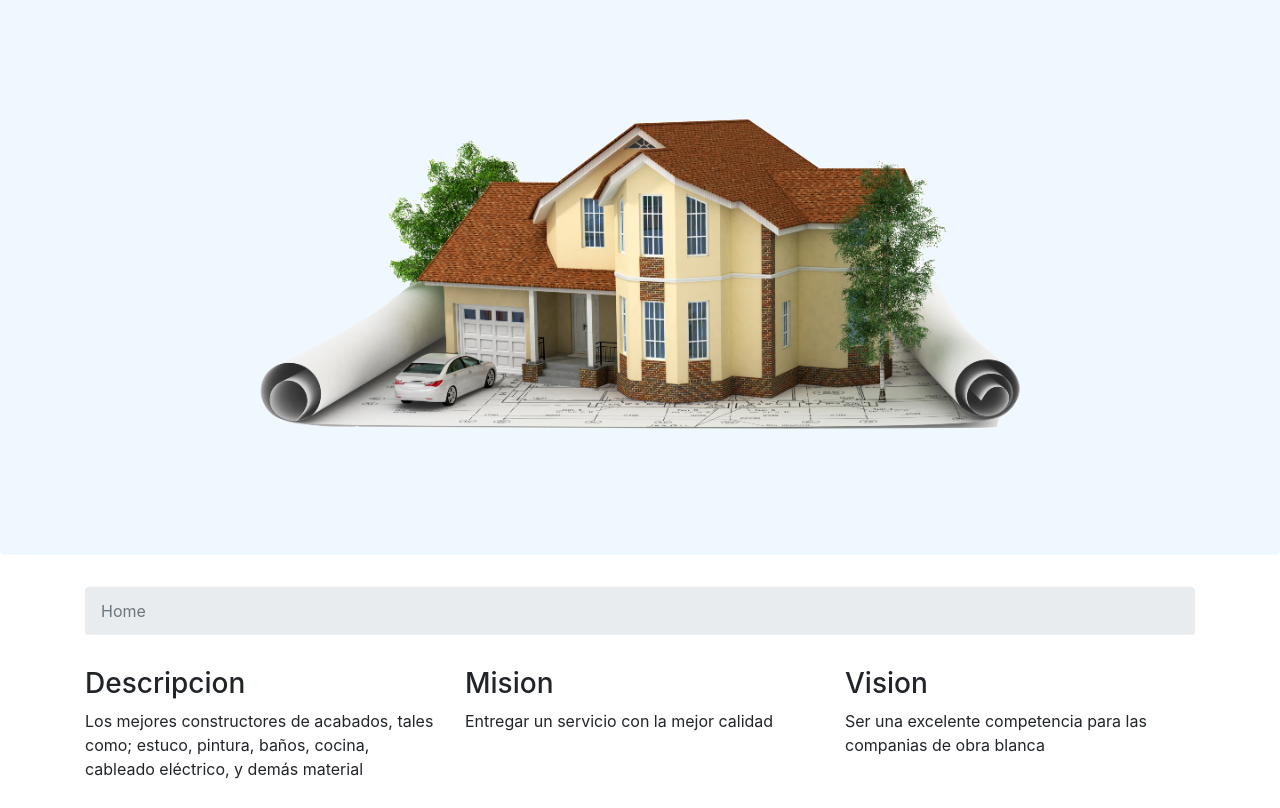
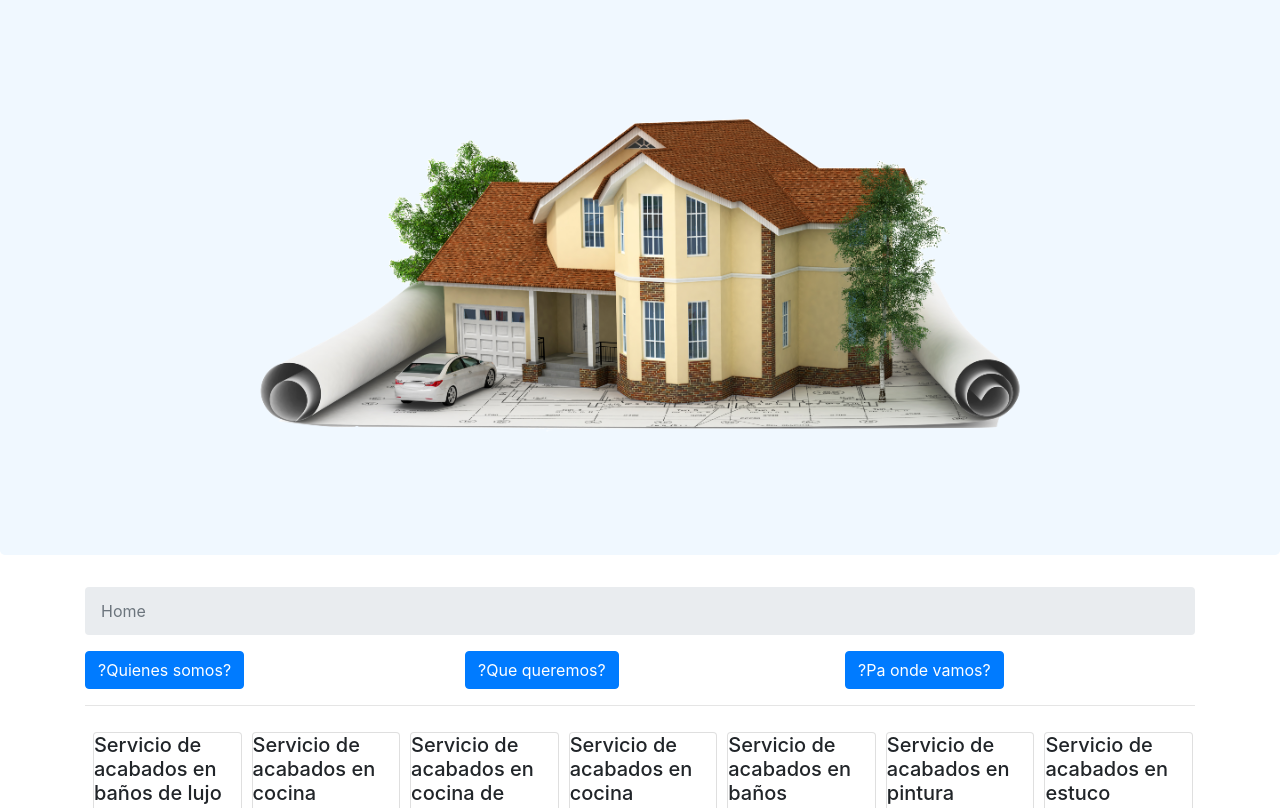
Before and after one commit to catwilo/Web, a website: page index.html in a window 1280 px wide. Shown: the part 134-942 px from the top of the page. Drawn offline with nearby package versions, Linux system fonts and the light colour scheme; a web font is replaced by a local one.

Commit message:
trabajando con collapse

```diff
--- a/index.html
+++ b/index.html
@@ -51,20 +51,28 @@
             </ol>
         </nav>
         <div class="row">
-            <div class="col-sm-4">
+            <div class="col-sm-4"><button class="btn btn-primary" type="button" data-toggle="collapse"
+                    aria-controls="multiCollapse1" data-target="#descripcion">?Quienes somos?</button></div>
+            <div class="col-sm-4"><button class="btn btn-primary" type="button" data-toggle="collapse"
+                    aria-controls="multiCollapse2" data-target="#mision">?Que queremos?</button></div>
+            <div class="col-sm-4"><button class="btn btn-primary" type="button" data-toggle="collapse"
+                    aria-controls="multiCollapse3" data-target="#vision">?Pa onde vamos?</button></div>
+        </div>
+        <div class="row">
+            <div class="col-sm-4 collapse multi-collapse" id="descripcion">
                 <p>
                     <h3>Descripcion</h3>
                     <p>Los mejores constructores de acabados, tales como; estuco, pintura, baños, cocina,
                         cableado eléctrico, y demás material</p>
                 </p>
             </div>
-            <div class="col-sm-4">
+            <div class="col-sm-4 collapse multi-collapse" id="mision">
                 <p>
                     <h3>Mision</h3>
                     <p>Entregar un servicio con la mejor calidad</p>
                 </p>
             </div>
-            <div class="col-sm-4">
+            <div class="col-sm-4 collapse multi-collapse" id="vision">
                 <p>
                     <h3>Vision</h3>
                     <p>Ser una excelente competencia para las companias de obra blanca</p>
```
